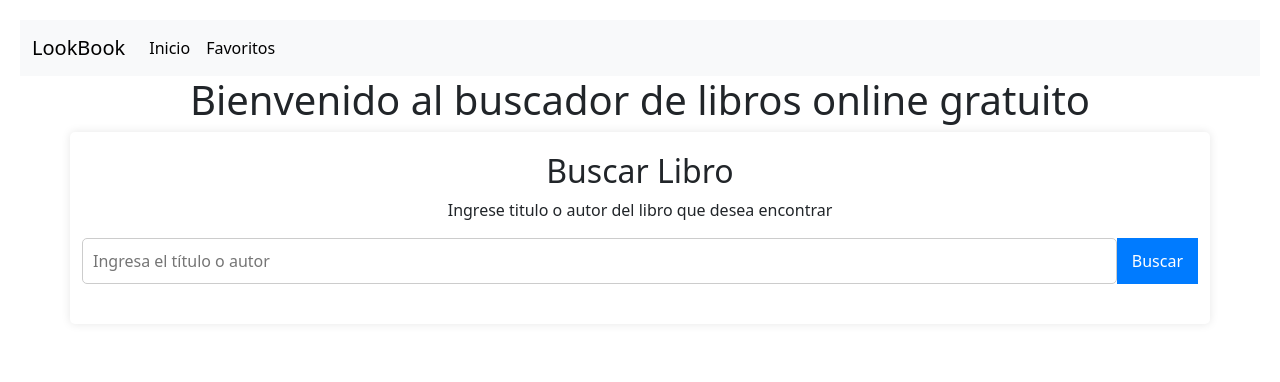
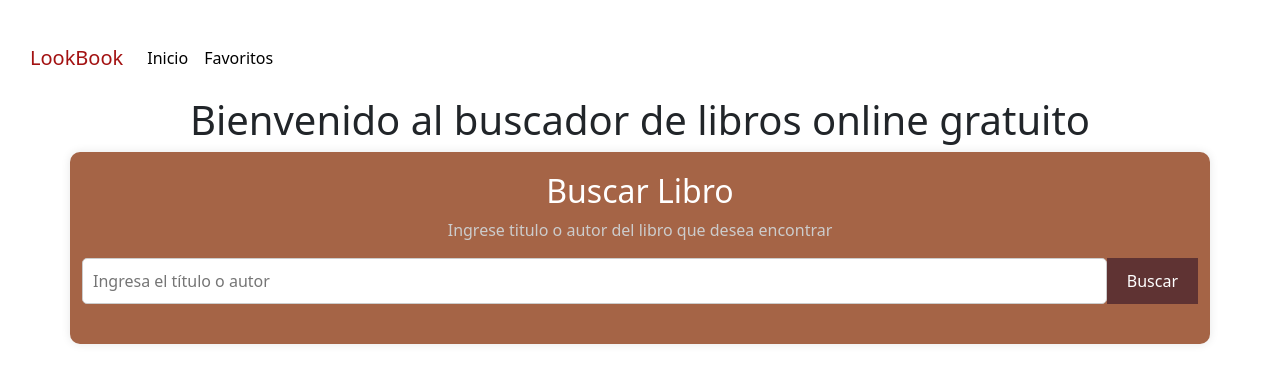
Before and after one commit to Gina-Arc/LookBook, a plain HTML site: page index.html in a window 1280 px wide. Drawn offline with nearby package versions, Linux system fonts and the light colour scheme.

Commit message:
ultimos cambios

```diff
--- a/css/style.css
+++ b/css/style.css
@@ -1,26 +1,43 @@
 body {
-    font-family: Arial, sans-serif;
+
+    font-family: "Merriweather", serif;
+    font-weight: 700;
+    font-style: normal;
     background-color: #ffffff;
     margin: 0;
     padding: 20px;
+
 }
+nav{
+    width: 100% !important;
+    box-sizing: border-box;
+    margin: 0;
+    padding: 10px;
+    background-color: white;
 
+}
+.navbar{
+    width: 100%;
+}
 .container {
     max-width: 600px;
     margin: auto;
-    background: white;
+    background: rgb(165, 100, 70);
     padding: 20px;
-    border-radius: 5px;
+    border-radius: 10px;
     box-shadow: 0 0 10px rgba(0, 0, 0, 0.1);
 }
 h1{
     text-align: center;
+    color: rgb(146, 34, 34);
 }
 h2 {
     text-align: center;
+    color: #ffffff !important;
 }
 p{
     text-align: center;
+    color: #ccc;
 }
 form {
     display: flex;
@@ -32,19 +49,21 @@ input[type="text"] {
     padding: 10px;
     border: 1px solid #ccc;
     border-radius: 5px;
+    color: #181717;
 }
 
 button {
-    padding: 10px 15px;
+    padding: 10px 20px;
+    background-color: #5f3333;
+    color: white;
+    border-radius: 15px;
+    cursor: pointer;
     border: none;
-    background-color: #007bff;
-    color: white;
-    border-radius: 5px;
-    cursor: pointer;
 }
 
 button:hover {
-    background-color: #0056b3;
+    background-color: #442121;
+    border-radius: 10px;
 }
 
 #bookResults {
@@ -58,26 +77,25 @@ button:hover {
     border-radius: 5px;
 }
 .book img {
-    max-width: 100px; /* Ajusta el tamaño de la imagen */
+    max-width: 100px;
     margin-right: 10px;
 }
 
 .book {
     display: flex;
-    align-items: center; /* Alinear verticalmente */
-}
-.navbar {
-    background-color: rgb(219, 212, 212) !important; /* Asegura que el fondo sea blanco */
+    align-items: center;
 }
 
+
 .navbar .nav-link {
-    color: black !important; /* Asegura que el texto sea negro */
+    color: black !important;
+
 }
 
 .navbar .nav-link:hover {
-    color: #007bff; /* Cambia el color del texto al pasar el mouse (opcional) */
+    color: #bdc9d6;
 }
 
 .navbar-brand {
-    color: black !important; /* Asegura que el texto de la marca sea negro */
+    color: rgb(163, 18, 18) !important;
 }
--- a/index.html
+++ b/index.html
@@ -5,11 +5,14 @@
     <meta name="viewport" content="width=device-width, initial-scale=1.0">
     <title>Buscador de Libros</title>
     <link rel="stylesheet" href="css/style.css">
+    <link rel="preconnect" href="https://fonts.googleapis.com">
+    <link rel="preconnect" href="https://fonts.gstatic.com" crossorigin>
+    <link href="https://fonts.googleapis.com/css2?family=Merriweather:ital,wght@0,300;0,400;0,700;0,900;1,300;1,400;1,700;1,900&display=swap" rel="stylesheet">
     <link href="https://cdn.jsdelivr.net/npm/bootstrap@5.3.3/dist/css/bootstrap.min.css" rel="stylesheet" integrity="sha384-QWTKZyjpPEjISv5WaRU9OFeRpok6YctnYmDr5pNlyT2bRjXh0JMhjY6hW+ALEwIH" crossorigin="anonymous">
 </head>
 <body>
-    <nav class="navbar navbar-expand-lg bg-light">
-        <div class="container-fluid">
+    <nav>
+        <div class="navbar navbar-expand-lg">
           <a class="navbar-brand" href="#">LookBook</a>
           <button class="navbar-toggler" type="button" data-bs-toggle="collapse" data-bs-target="#navbarNav" aria-controls="navbarNav" aria-expanded="false" aria-label="Toggle navigation">
             <span class="navbar-toggler-icon"></span>
```
Also changed, not shown: pages/favoritos.html (+1 -0 lines), 2 other files.
